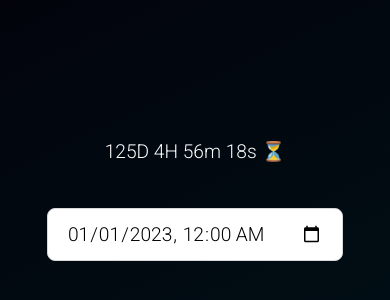
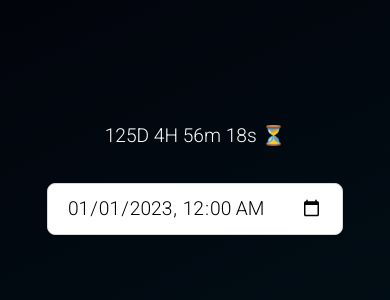
Before and after one commit to spilotes/countdown, a plain HTML site: page index.html in a window 390 px wide. Shown: the part 214-514 px from the top of the page. Drawn offline with Linux system fonts and the light colour scheme.

Commit message:
Add files via upload

```diff
--- a/css/mobile.css
+++ b/css/mobile.css
@@ -1,9 +1,11 @@
 @media (max-width: 414px) {
   h1 {
+    top: 40vh;
     font-size: 1.2rem;
   }
 
   input {
+    top: 47vh;
     font-size: 1.2rem;
   }
 }
```
